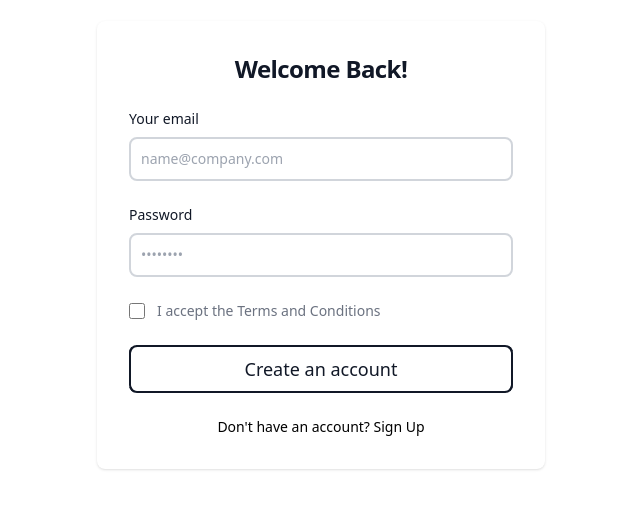
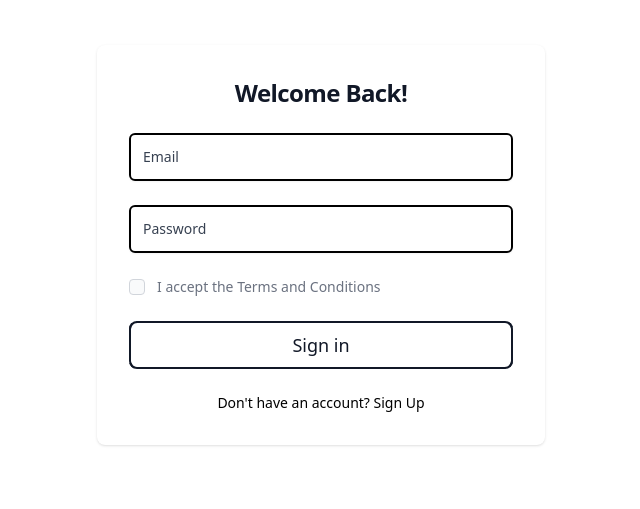
Before and after one commit to MISHAB404/eventro, a Next.js app: page /auth/signin in a window 1280 px wide. Shown: the part 179-688 px from the top of the page, without its empty margins (319-959 px from the left). Built offline with nearby package versions, Linux system fonts and the light colour scheme.

Commit message:
buttons added

```diff
--- a/package.json
+++ b/package.json
@@ -9,6 +9,7 @@
     "lint": "next lint"
   },
   "dependencies": {
+    "@tailwindcss/forms": "^0.5.3",
     "@types/node": "18.15.10",
     "@types/react": "18.0.29",
     "@types/react-dom": "18.0.11",
--- a/src/pages/auth/signin.tsx
+++ b/src/pages/auth/signin.tsx
@@ -40,20 +40,31 @@ export default function Home() {
       </a> */}
       <div className="w-full bg-white rounded-lg shadow dark:border md:mt-0 dark:border-2 sm:max-w-md xl:p-0 dark:bg-white dark:border-gray-900">
           <div className="p-6 space-y-4 md:space-y-6 sm:p-8">
-              <h1 className="text-xl font-bold leading-tight text-center tracking-tight text-gray-900 md:text-2xl dark:text-black">
+              <h1 className="text-xl font-mabry font-bold leading-tight text-center tracking-tight text-gray-900 md:text-2xl dark:text-black">
                   Welcome Back!
               </h1>
               <form className="space-y-4 md:space-y-6" action="#">
-                  <div>
-                      <label  className="block mb-2 text-sm font-medium text-gray-900 dark:text-black">Your email</label>
-                      <input type="email" name="email" id="email" className="border-2
-                       bg-dark border border-gray-300 text-gray-900 sm:text-sm rounded-lg  block w-full p-2.5 dark:bg-white dark:border-gray-600 dark:placeholder dark:text-dark focus:outline outline-offset-2 outline-cyan-500 " placeholder="name@company.com" />
-                  </div>
-                  <div>
-                      <label  className="block mb-2 text-sm font-medium text-gray-900 dark:text-black">Password</label>
-                      <input type="password" name="password" id="password" placeholder="••••••••" className="border-2
-                       bg-dark border border-gray-300 text-gray-900 sm:text-sm rounded-lg  block w-full p-2.5 dark:bg-white dark:border-gray-600 dark:placeholder-gray-400 dark:text-dark focus:outline outline-offset-2 outline-red-500 " />
-                  </div>
+
+                <div>
+                <label htmlFor="UserEmail" className="relative block overflow-hidden rounded-md border-2 border-black px-3 pt-3 shadow-sm focus-within:border-blue-600 focus-within:ring-1 focus-within:ring-blue-600">
+                <input type="email" id="UserEmail" placeholder="Email" className="peer h-8 w-full border-none bg-transparent p-0 placeholder-transparent focus:border-transparent focus:outline-none focus:ring-0 sm:text-sm text-black"/>
+                 <span className="absolute left-3 top-3 -translate-y-1/2 text-xs text-gray-700 transition-all peer-placeholder-shown:top-1/2 peer-placeholder-shown:text-sm peer-focus:top-3 peer-focus:text-xs">
+                   Email
+
+                  </span>
+                </label>
+                </div>
+
+                <div>
+                <label htmlFor="Pass" className="relative block overflow-hidden rounded-md border-2 border-black px-3 pt-3 shadow-sm focus-within:border-blue-600 focus-within:ring-1 focus-within:ring-blue-600">
+                <input type="password" id="Pass" placeholder="Password" className="peer h-8 w-full border-none bg-transparent p-0 placeholder-transparent focus:border-transparent focus:outline-none focus:ring-0 sm:text-sm text-black"/>
+                 <span className="absolute left-3 top-3 -translate-y-1/2 text-xs text-gray-700 transition-all peer-placeholder-shown:top-1/2 peer-placeholder-shown:text-sm peer-focus:top-3 peer-focus:text-xs">
+                   Password
+                  </span>
+                </label>
+                </div>
+
+
 
                   <div className="flex items-start">
                       <div className="flex items-center h-5">
@@ -66,7 +77,7 @@ export default function Home() {
 
 
 
-                  <a title="" className="group relative block h-full bg-white before:absolute before:inset-0 before:rounded-lg before:border-2 before:border-dashed before:border-gray-900 dark:bg-white dark:before:border-gray-700" href="/"><div className="hover:text-white hover:bg-blue-600 transition delay-100  rounded-lg border-2 border-gray-900 bg-white transition group-hover:-translate-x-2 group-hover:-translate-y-2 dark:border-gray-700 dark:bg-black"><div className="text-center p-2"><h2 className=" text-lg font-medium text-gray-900 dark:text-white">Create an account</h2></div></div></a>
+                  <a title="" className="group relative block h-full bg-white before:absolute before:inset-0 before:rounded-lg before:border-2 before:border-dashed before:border-gray-900 dark:bg-white dark:before:border-gray-700" href="/"><div className="hover:text-white hover:bg-blue-600 transition delay-100  rounded-lg border-2 border-gray-900 bg-white transition group-hover:-translate-x-2 group-hover:-translate-y-2 dark:border-gray-700 dark:bg-black"><div className="text-center p-2"><h3 className=" text-lg font-medium text-gray-900 dark:text-white">Sign in</h3></div></div></a>
 
                   <p className="text-sm font text-center text-black dark:text-black">
                       Don't have an account? <a href="/auth/signup"  className="font-medium text-primary-600 hover:underline dark:text-primary-500">Sign Up</a>
--- a/src/pages/index.tsx
+++ b/src/pages/index.tsx
@@ -58,6 +58,13 @@ export default function Home() {
         >
           Sign Up
         </a>
+        <a className="group relative inline-block rounded border text-sm font-medium text-blue-600 focus:outline-none focus:ring active:text-indigo-500" href="/download">
+  <span className="absolute rounded border inset-0 translate-x-0 translate-y-0 bg-blue-600 transition-transform group-hover:translate-y-1 group-hover:translate-x-1"></span>
+
+  <span className="relative block rounded border  bg-black hover:bg-red px-8 py-3">
+    Download
+  </span>
+</a>
       </div>
     </div>
   </div>
--- a/src/styles/globals.css
+++ b/src/styles/globals.css
@@ -8,7 +8,7 @@
   --font-mono: ui-monospace, Menlo, Monaco, 'Cascadia Mono', 'Segoe UI Mono',
     'Roboto Mono', 'Oxygen Mono', 'Ubuntu Monospace', 'Source Code Pro',
     'Fira Mono', 'Droid Sans Mono', 'Courier New', monospace;
-
+  --font-mabry: 'Mabry', 'Mabry Pro', sans-serif;
   --foreground-rgb: 0, 0, 0;
   --background-start-rgb: 214, 219, 220;
   --background-end-rgb: 255, 255, 255;
--- a/tailwind.config.js
+++ b/tailwind.config.js
@@ -11,5 +11,6 @@ module.exports = {
     theme: {
     extend: {},
   },
-  plugins: [],
+  plugins: [require('@tailwindcss/forms')]
+
 }
```
Also changed, not shown: 1 other file (tests, documents, lock files or other folders).
